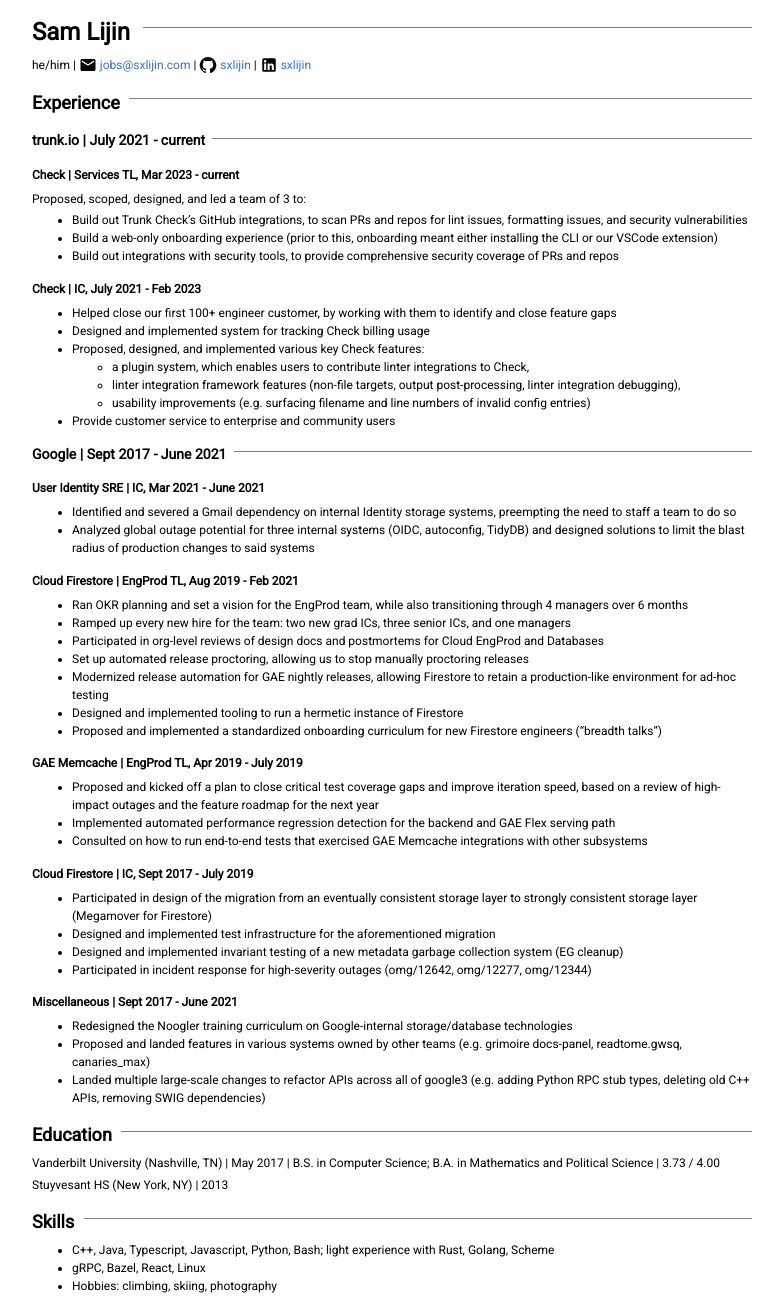
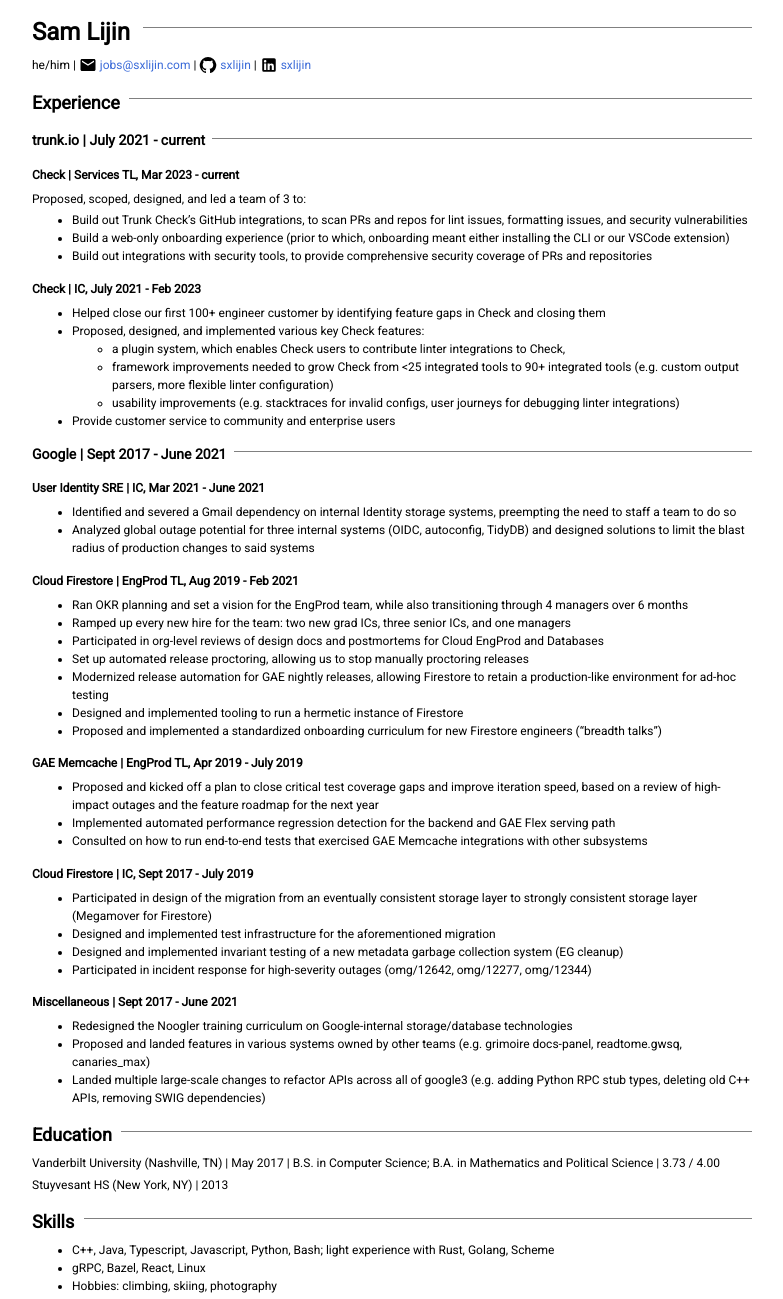
Before and after one commit to sxlijin/sxlijin.github.io, a Jekyll site: the page built from resume.md, in a window 1280 px wide. Shown: the whole page, without its empty margins (248-1031 px from the left). Built offline with Jekyll 4.4.1, drawn with Linux system fonts in a browser that asks for light colours.

Commit message:
resume: improve copy for check work

```diff
--- a/resume.md
+++ b/resume.md
@@ -27,18 +27,17 @@
 Proposed, scoped, designed, and led a team of 3 to:
 
 * Build out Trunk Check's GitHub integrations, to scan PRs and repos for lint issues, formatting issues, and security vulnerabilities
-* Build a web-only onboarding experience (prior to this, onboarding meant either installing the CLI or our VSCode extension)
-* Build out integrations with security tools, to provide comprehensive security coverage of PRs and repos
+* Build a web-only onboarding experience (prior to which, onboarding meant either installing the CLI or our VSCode extension)
+* Build out integrations with security tools, to provide comprehensive security coverage of PRs and repositories
 
 #### Check \| IC, July 2021 - Feb 2023
 
-* Helped close our first 100+ engineer customer, by working with them to identify and close feature gaps
-* Designed and implemented system for tracking Check billing usage
+* Helped close our first 100+ engineer customer by identifying feature gaps in Check and closing them
 * Proposed, designed, and implemented various key Check features:
-  * a plugin system, which enables users to contribute linter integrations to Check,
-  * linter integration framework features (non-file targets, output post-processing, linter integration debugging),
-  * usability improvements (e.g. surfacing filename and line numbers of invalid config entries)
-* Provide customer service to enterprise and community users
+  * a plugin system, which enables Check users to contribute linter integrations to Check,
+  * framework improvements needed to grow Check from <25 integrated tools to 90+ integrated tools (e.g. custom output parsers, more flexible linter configuration)
+  * usability improvements (e.g. stacktraces for invalid configs, user journeys for debugging linter integrations)
+* Provide customer service to community and enterprise users
 
 ### Google \| Sept 2017 - June 2021
 
```
